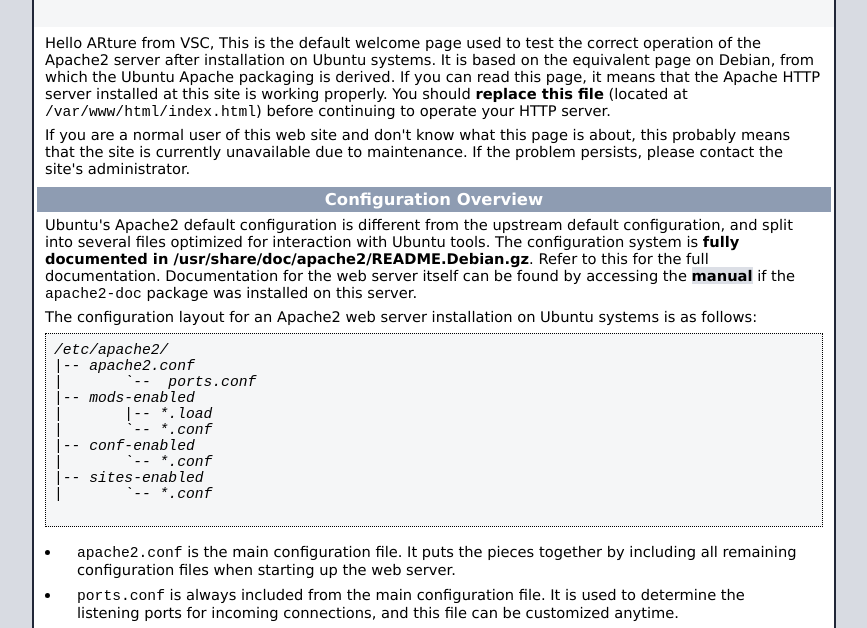
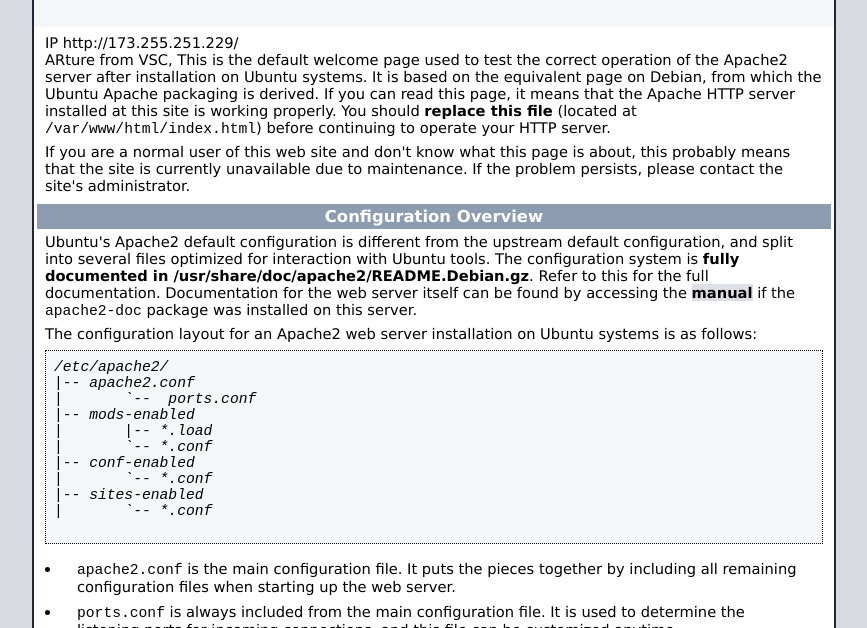
Before and after one commit to arturovez/arturovez_html, a plain HTML site: page index.html in a window 1280 px wide. Shown: the part 161-789 px from the top of the page, without its empty margins (206-1073 px from the left). Drawn offline with Linux system fonts and the light colour scheme.

Commit message:
update from web

```diff
--- a/index.html
+++ b/index.html
@@ -217,7 +217,7 @@
       <div class="content_section floating_element">
         <div class="content_section_text">
           <p>
-                Hello ARture from VSC, This is the default welcome page used to test the correct
+                IP http://173.255.251.229/ <br>ARture from VSC, This is the default welcome page used to test the correct
                 operation of the Apache2 server after installation on Ubuntu systems.
                 It is based on the equivalent page on Debian, from which the Ubuntu Apache
                 packaging is derived.
```
